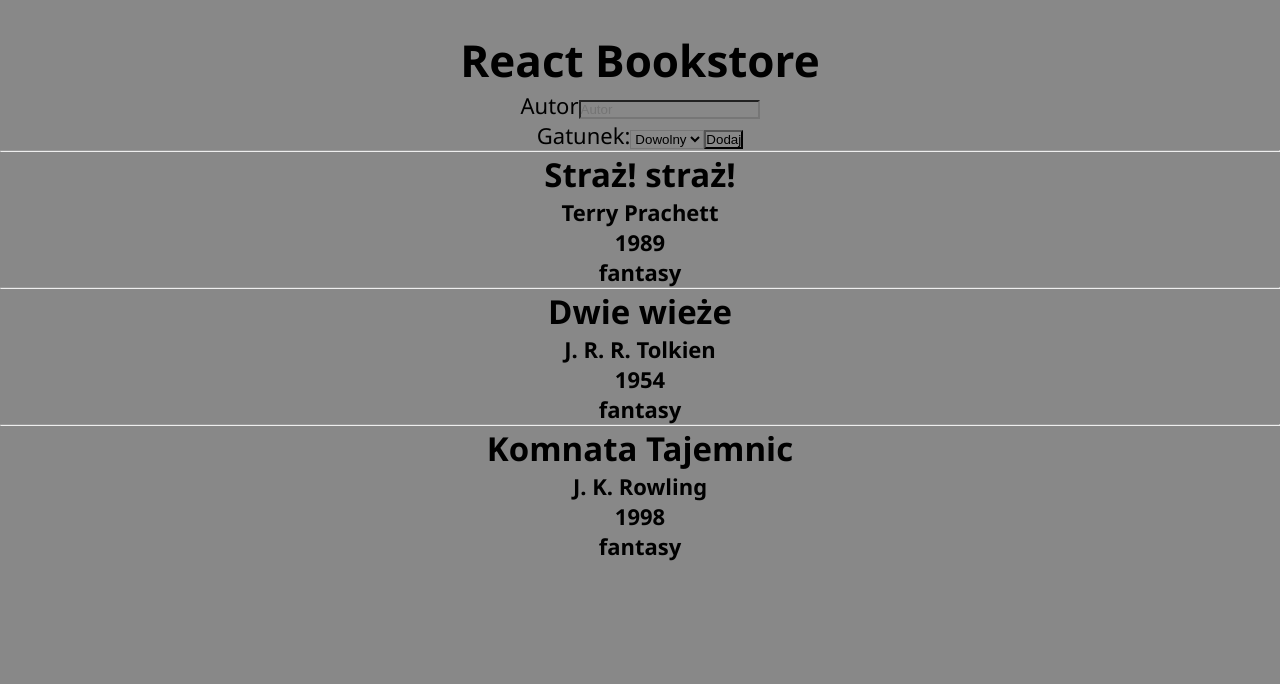
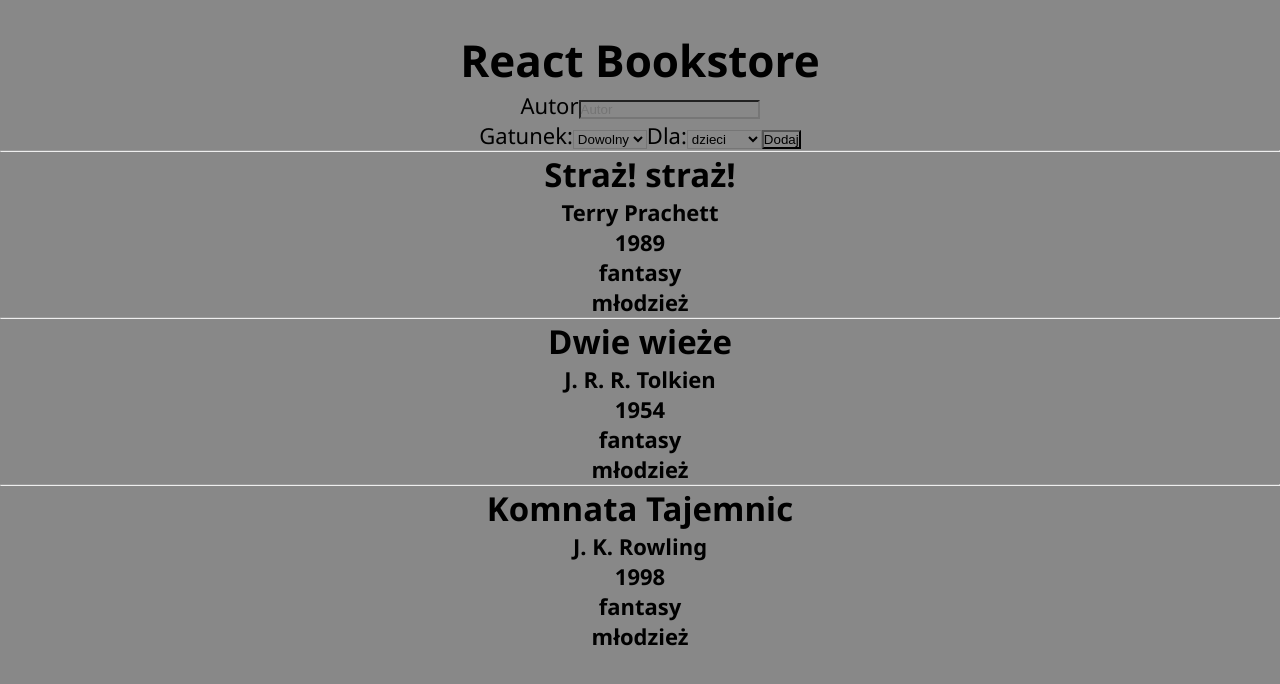
Before and after one commit to BlackH3art/Bookstore-project, a React (Vite) app: page / in a window 1280 px wide. Shown: the top 684 px of the page. Built offline with nearby package versions, Linux system fonts and the light colour scheme.

Commit message:
new state in hooks, before own hook

```diff
--- a/src/Add.js
+++ b/src/Add.js
@@ -4,9 +4,11 @@ export const Add = () => {
 
   const [author, setAuthor] = useState("")
   const [genre, setGenre] = useState("")
+  const [audience, setAudience] = useState("")
 
 
-  const genres = ["fantasy", "horror", "kryminał"]
+  const genres = ["fantasy", "horror", "kryminał"];
+  const audiences = ["dzieci", "młodzież", "dorośli"];
 
   return (
     <div>
@@ -31,11 +33,29 @@ export const Add = () => {
               <option>Dowolny</option>
               {
                 genres.map( genre => {
-                  return <option key={genres}value={genre}>{genre}</option>
+                  return <option key={genre} value={genre}>{genre}</option>
                 })
               }
           </select>
         </label>
+        <label htmlFor="audience">
+          Dla:
+          <select
+            id="audience"
+            value={audience}
+            onChange={e => setAudience(e.target.value)}
+            onBlur={e => setGenre(e.target.value)}>
+
+              {
+                audiences.map(audience => {
+                  return <option key={audience} value={audience}>
+                    {audience}
+                  </option>
+                })
+              }
+            </select>
+        </label>
+
         <button> Dodaj </button>
       </form>
     </div>
--- a/src/App.js
+++ b/src/App.js
@@ -1,17 +1,17 @@
 import React from "react";
 import ReactDOM from "react-dom";
 
-import { Book } from './Book'
-import { Add } from './Add'
+import { Book } from './Book';
+import { Add } from './Add';
 
 const App = () => {
   return (
     <div id="created-by-react">
       <h1>React Bookstore</h1>
       <Add />
-      <Book title="Straż! straż!" author="Terry Prachett" date="1989" genre="fantasy"/>
-      <Book title="Dwie wieże" author="J. R. R. Tolkien" date="1954" genre="fantasy"/>
-      <Book title="Komnata Tajemnic" author="J. K. Rowling" date="1998" genre="fantasy"/>
+      <Book title="Straż! straż!" author="Terry Prachett" date="1989" genre="fantasy" audience="młodzież"/>
+      <Book title="Dwie wieże" author="J. R. R. Tolkien" date="1954" genre="fantasy" audience="młodzież"/>
+      <Book title="Komnata Tajemnic" author="J. K. Rowling" date="1998" genre="fantasy" audience="młodzież"/>
     </div>
   )
 };
--- a/src/Book.js
+++ b/src/Book.js
@@ -1,6 +1,6 @@
 import React from 'react';
 
-export const Book = ({ title, author, date, genre }) => {
+export const Book = ({ title, author, date, genre, audience}) => {
 
   return (
     <div>
@@ -9,6 +9,7 @@ export const Book = ({ title, author, date, genre }) => {
       <h4>{author}</h4>
       <h4>{date}</h4>
       <h4>{genre}</h4>
+      <h4>{audience}</h4>
     </div>
   )
 };
```
